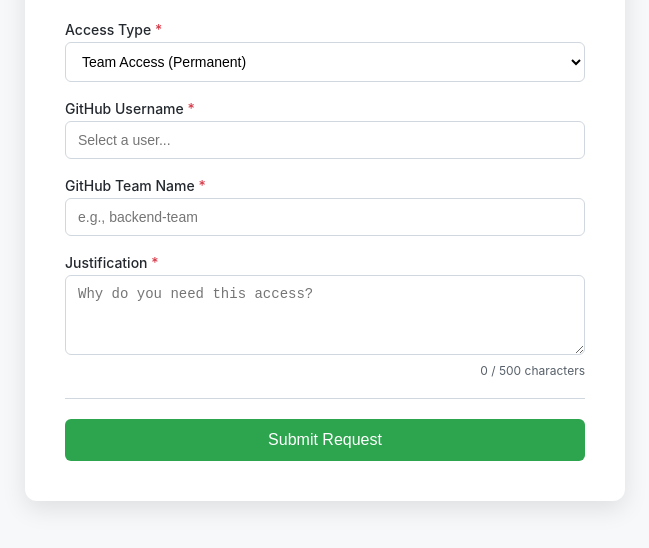
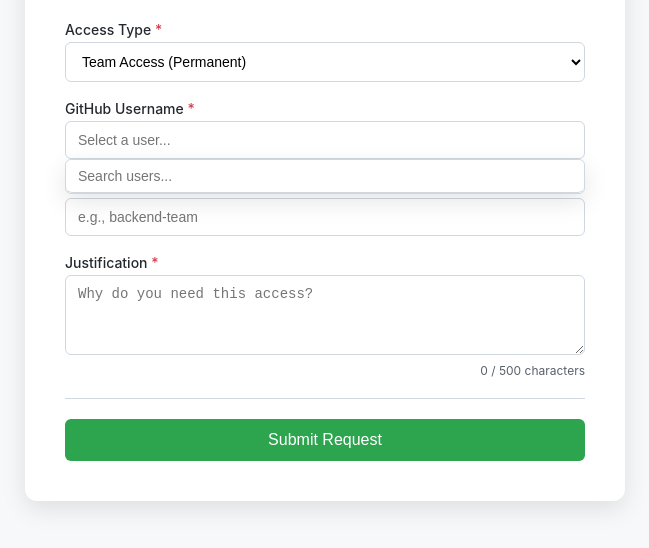
Before and after one commit to pujaorg/access-requests, a plain HTML site: page docs/index.html in a window 1280 px wide. Shown: the part 198-746 px from the top of the page, without its empty margins (315-964 px from the left). Drawn offline with Linux system fonts and the light colour scheme; no server answers.

Commit message:
Update index.html

```diff
--- a/docs/index.html
+++ b/docs/index.html
@@ -740,7 +740,7 @@ loadData();
 
 
 
-alert('Script is running');
+document.getElementById('usernameDropdown').style.display = 'block';
 
 </script>
 </body>
```
